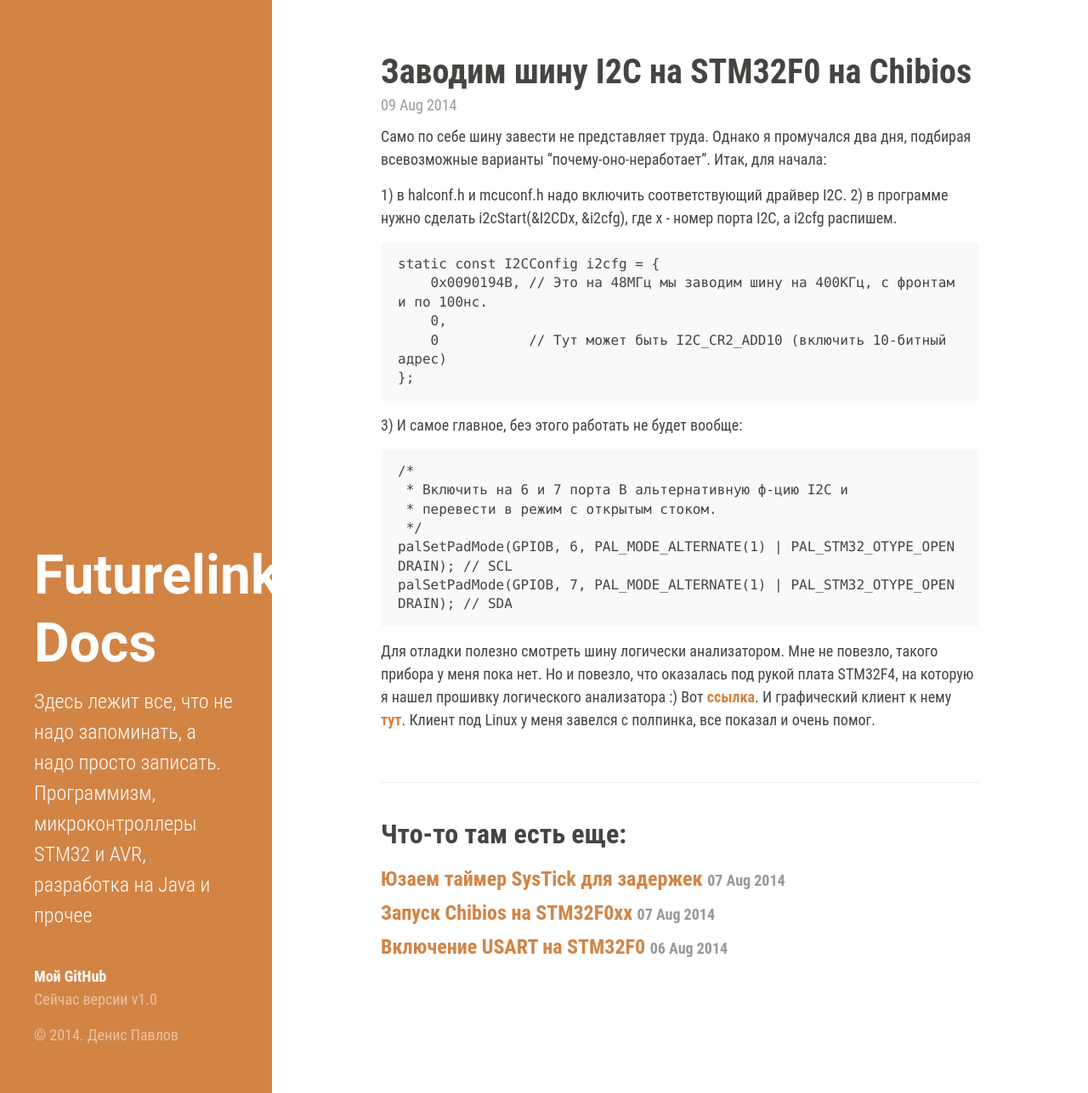
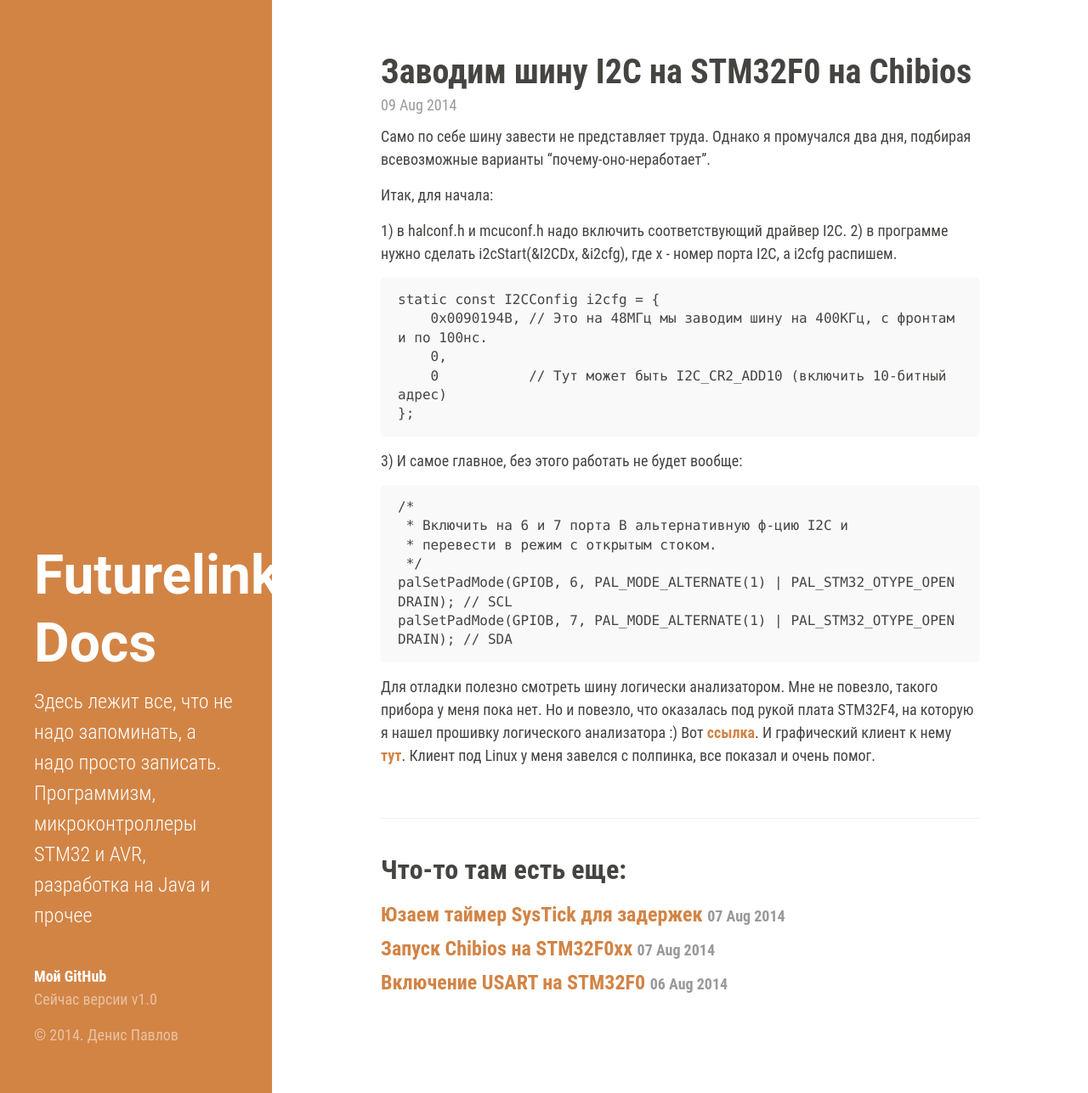
Before and after one commit to futurelink/futurelink.github.io, a Jekyll site: the page built from _posts/2014-08-09-Using-I2C-on-Chibios-on-STM32F0.md, in a window 1280 px wide and 1287 px high. Shown: the whole window at 85% size. Built offline with Jekyll 4.4.1, drawn with Linux system fonts in a browser that asks for light colours; some web fonts are replaced; Markdown is read by kramdown in place of the engine named in the settings; some of the changed lines change nothing that is shown.

Commit message:
Some articles

```diff
--- a/_posts/2014-08-09-Using-I2C-on-Chibios-on-STM32F0.md
+++ b/_posts/2014-08-09-Using-I2C-on-Chibios-on-STM32F0.md
@@ -3,7 +3,11 @@
 layout: post
 ---
 Само по себе шину завести не представляет труда. Однако я промучался два дня, подбирая всевозможные
-варианты "почему-оно-неработает". Итак, для начала:
+варианты "почему-оно-неработает".
+
+<!-- more -->
+
+Итак, для начала:
 
 1) в halconf.h и mcuconf.h надо включить соответствующий драйвер I2C.
 2) в программе нужно сделать i2cStart(&I2CDx, &i2cfg), где x - номер порта I2C, а i2cfg распишем.
```
